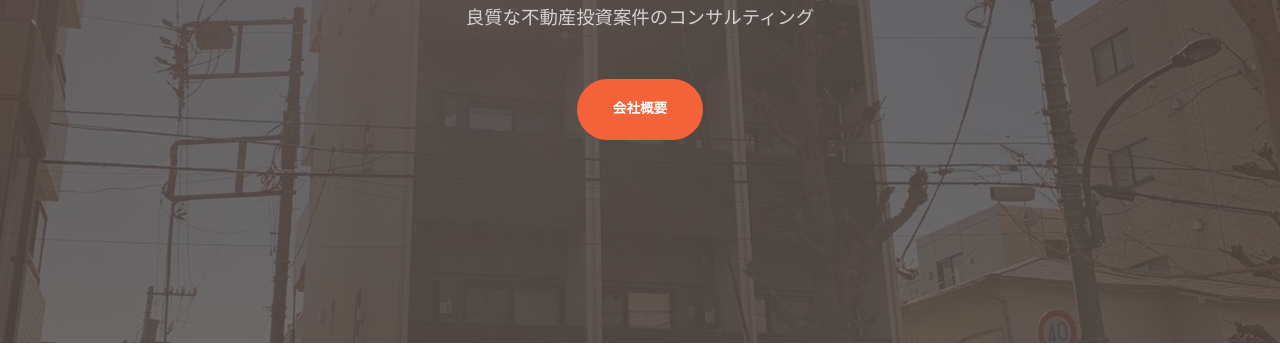
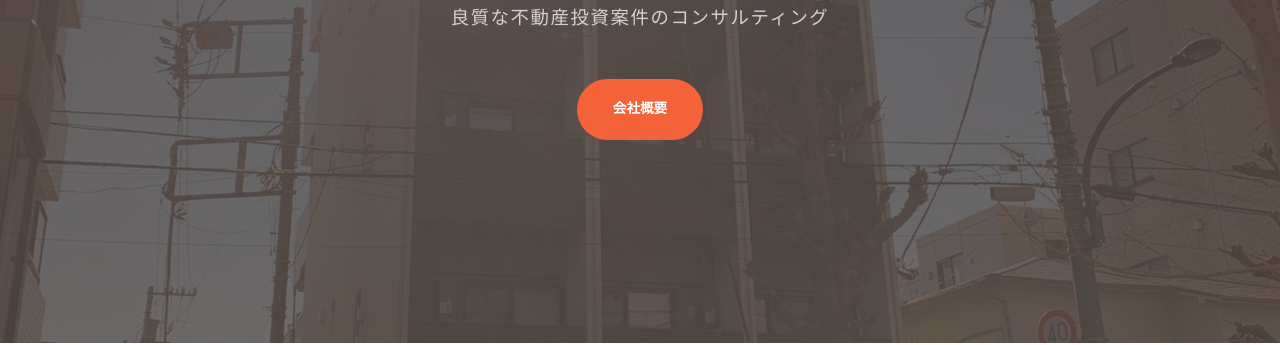
Before and after one commit to US-ai/atwork, a plain HTML site: page index.html in a window 1280 px wide. Shown: the part 457-802 px from the top of the page. Drawn offline with nearby package versions, Linux system fonts and the light colour scheme; some packages are replaced by stand-ins of ours; a script that the page names is missing.

Commit message:
Update index.html

```diff
--- a/index.html
+++ b/index.html
@@ -17,6 +17,7 @@
         <link href="https://cdnjs.cloudflare.com/ajax/libs/SimpleLightbox/2.1.0/simpleLightbox.min.css" rel="stylesheet" />
         <!-- Core theme CSS (includes Bootstrap)-->
         <link href="css/styles.css" rel="stylesheet" />
+        <link href="css/styles_2.css" rel="stylesheet" />
     </head>
     <id="page-top">
         <!-- Navigation-->
```
